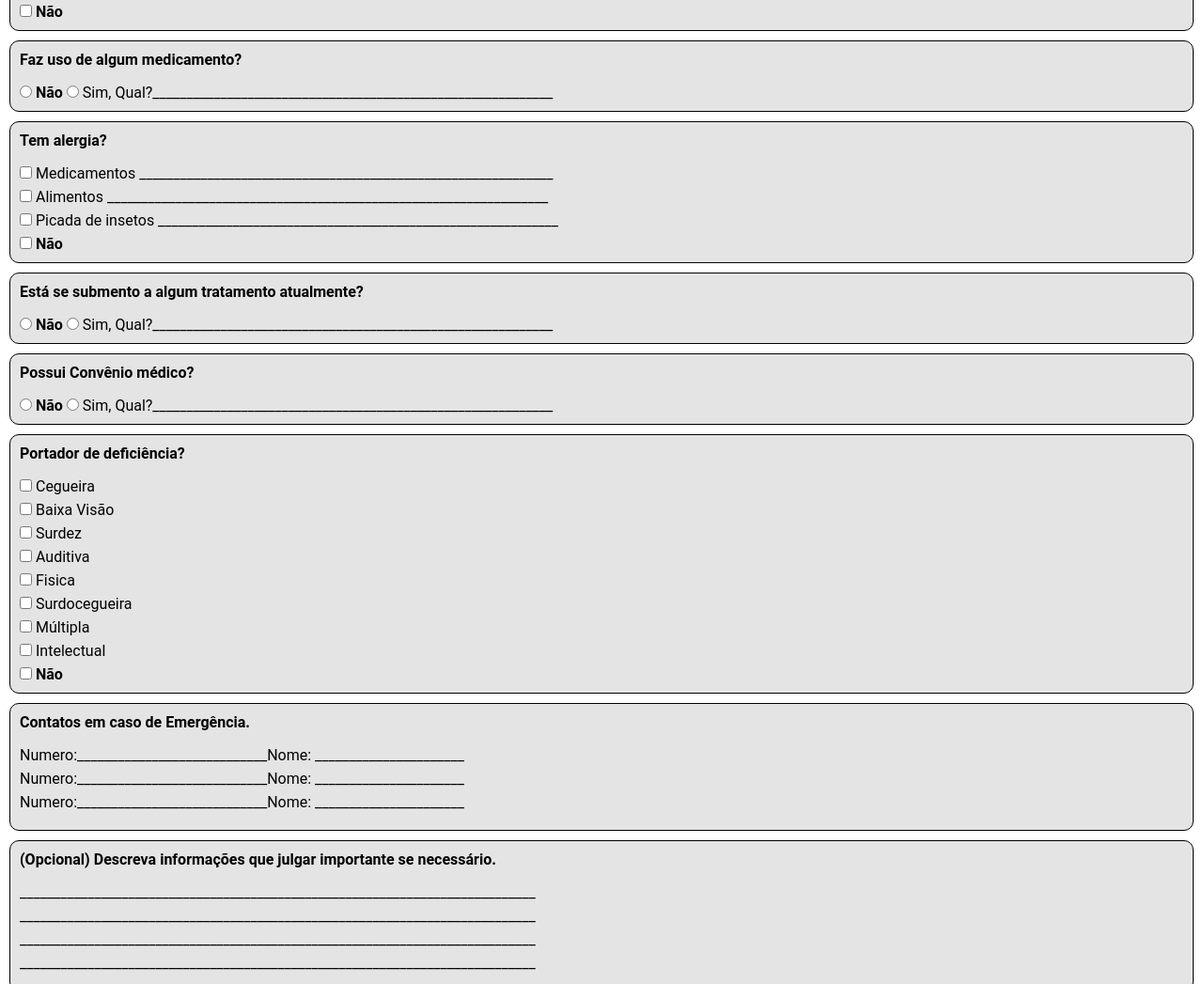
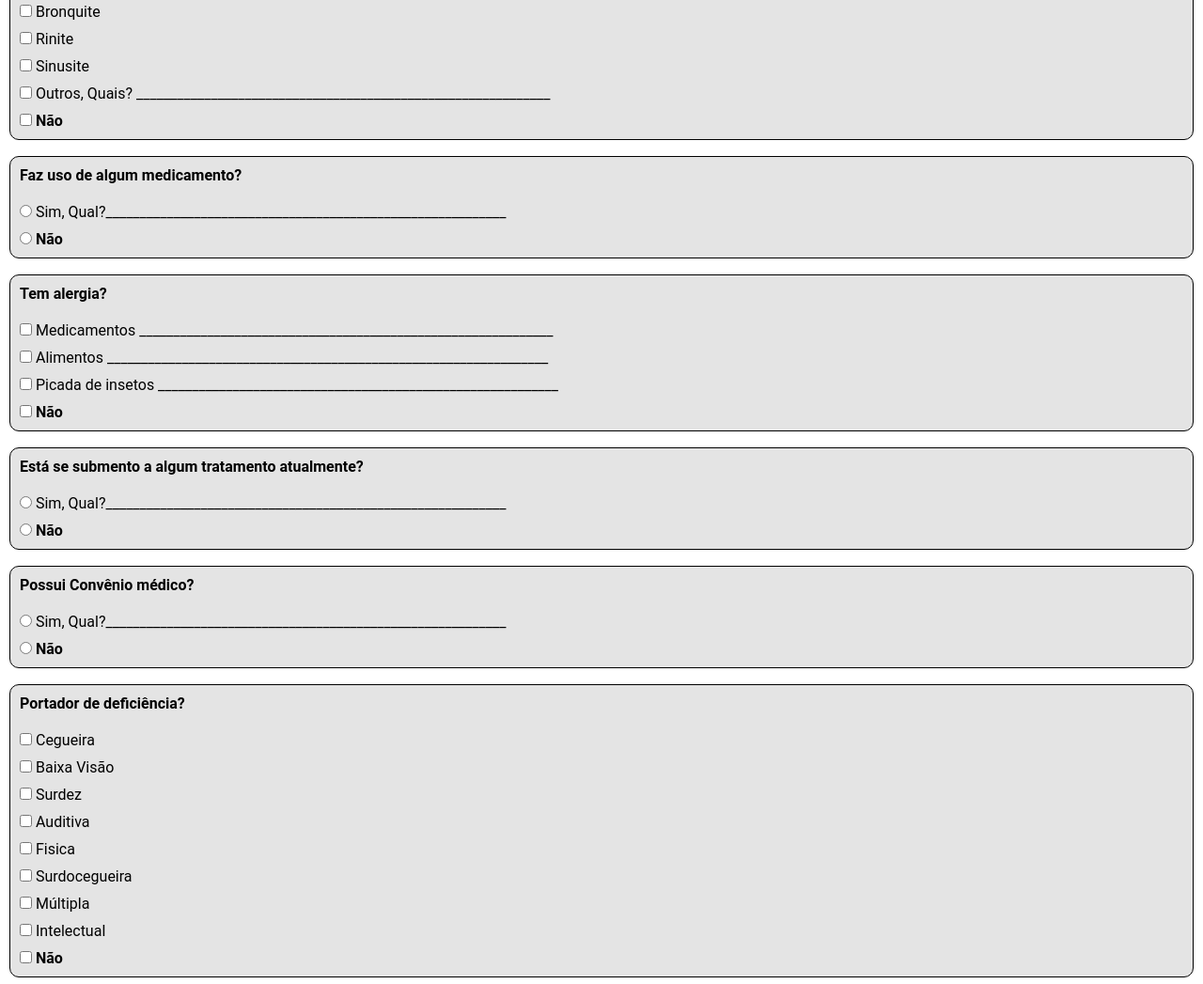
Before and after one commit to YuriLucka/CAA, a plain HTML site: page ficha.html in a window 1280 px wide. Shown: the part 337-1384 px from the top of the page at 94% size. Drawn offline with Linux system fonts and the light colour scheme.

Commit message:
Add files via upload

```diff
--- a/ficha.html
+++ b/ficha.html
@@ -3,8 +3,8 @@
 <head>
     <meta charset="UTF-8">
     <meta name="viewport" content="width=device-width, initial-scale=1.0">
-    <link rel="stylesheet" href="reset.css">
-    <link rel="stylesheet" href="ficha.css">
+    <link rel="stylesheet" href="styles/reset.css">
+    <link rel="stylesheet" href="styles/ficha.css">
     <title>Ficha Médica</title>
 </head>
 <body>
@@ -61,10 +61,12 @@
             <!-- Faz uso de algum medicamento?-->
             <p>Faz uso de algum medicamento?</p>
             <div>
+                <input type="radio" name="medicamento" id="medicamento1">
+                <label for="medicamento1">Sim, Qual?___________________________________________________________</label>
+            </div>
+            <div>
                 <input type="radio" name="medicamento" id="medicamento2">
                 <label for="medicamento2"><b>Não</b></label>
-                <input type="radio" name="medicamento" id="medicamento1">
-                <label for="medicamento1">Sim, Qual?___________________________________________________________</label>
             </div>
         </div>
         <div class="conteiners">
@@ -94,20 +96,24 @@
             <!-- Está se submento a algum tratamento atualmente?-->
             <p>Está se submento a algum tratamento atualmente?</p>
             <div>
+                <input type="radio" name="tratamento" id="tratamento1">
+                <label for="tratamento1">Sim, Qual?___________________________________________________________</label>
+            </div>
+            <div>
                 <input type="radio" name="tratamento" id="tratamento2">
                 <label for="tratamento2"><b>Não</b></label>
-                <input type="radio" name="tratamento" id="tratamento1">
-                <label for="tratamento1">Sim, Qual?___________________________________________________________</label>
             </div>
         </div>
         <div class="conteiners">
             <!-- Possui Convênio médico?-->
             <p>Possui Convênio médico?</p>
-            <div">
+            <div>
+                <input type="radio" name="convenio" id="convenio1">
+                <label for="convenio1">Sim, Qual?___________________________________________________________</label>
+            </div>
+            <div>
                 <input type="radio" name="convenio" id="convenio2">
                 <label for="convenio2"><b>Não</b></label>
-                <input type="radio" name="convenio" id="convenio1">
-                <label for="convenio1">Sim, Qual?___________________________________________________________</label>
             </div>
         </div>
         <div class="conteiners">
```
Also changed, not shown: index.html (+1 -1 lines), ramais.html (added).
